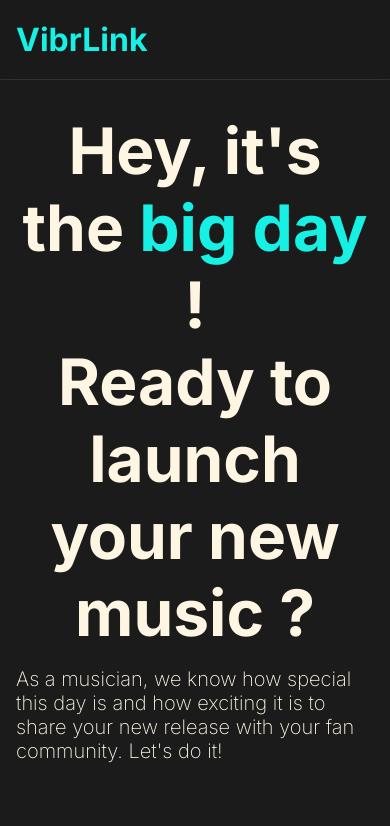
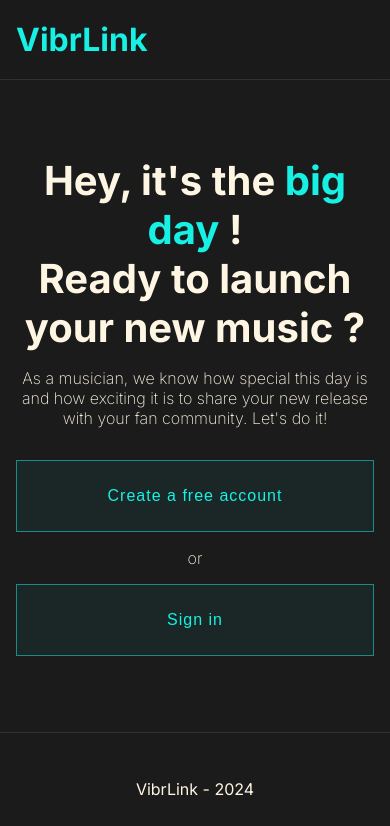
Before and after one commit to Efyx-07/VibrLink, a React (Vite) app: page / in a window 390 px wide. Shown: the top 826 px of the page. Built offline with nearby package versions, Linux system fonts and the light colour scheme; no server answers; some icons are missing.

Commit message:
hero component

```diff
--- a/src/components/home-page/Hero.scss
+++ b/src/components/home-page/Hero.scss
@@ -5,17 +5,17 @@
     display: flex;
     flex-direction: column;
     align-items: center;
-    gap: 4rem;
+    gap: 2rem;
 
     .text-container {
         display: flex;
         flex-direction: column;
         align-items: center;
+        text-align: center;
         gap: 1rem;
 
         h1 {
-            text-align: center;
-            font-size: 4rem;
+            font-size: clamp(2.5rem, 8vw, 4rem);
 
             span {
                 color: $accentColor
@@ -26,21 +26,42 @@
     .buttons-container {
         width: 100%;
         display: flex;
+        flex-direction: column;
         justify-content: center;
         align-items: center;
-        gap: 2rem;
+        gap: 1rem;
 
         #hero-button {
-            max-width: 20rem;
+            width: 100%;
 
             p {
-                font-size: 1.1rem;
+                font-size: 1rem;
             }
         }
     }
 
     .text-container p, .buttons-container p {
-        font-size: 1.25rem;
+        font-size: clamp(1rem, 3vw, 1.25rem);
         font-weight: 200;
     }
 }
+
+@media (min-width: $breakpointLargeTablet) {
+
+    .hero-container {
+        gap: 4rem;
+
+        .buttons-container {
+            flex-direction: row;
+            gap: 2rem;
+
+            #hero-button {
+                max-width: 20rem;
+
+                p {
+                    font-size: 1.1rem;
+                }
+            }
+        }
+    }
+}
```
